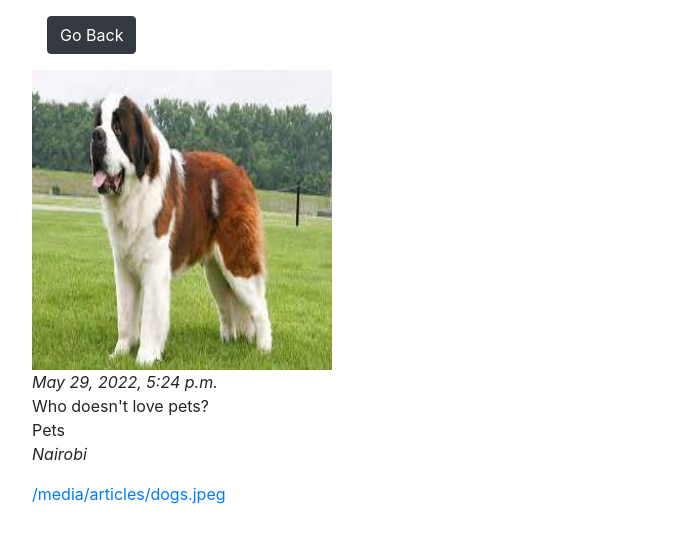
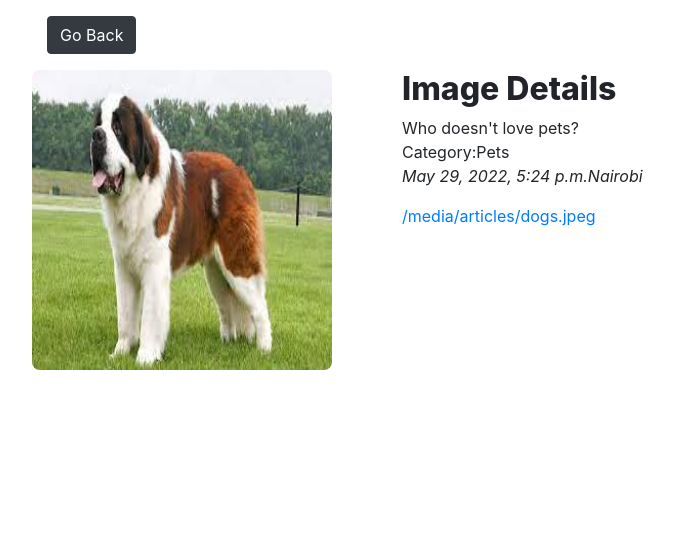
Before and after one commit to Mercynenoh/Photo-Explorer, a Django app: page /image/1 in a window 1280 px wide. Shown: the part 56-599 px from the top of the page, without its empty margins (68-742 px from the left). Run offline with Django 3.2, Linux system fonts and the light colour scheme; data comes from the database, SQL or seed files in the repository; both versions use the stored data as it was after the commit; some libraries are stand-ins or nearby versions.

Commit message:
add imge styling

```diff
--- a/pictures/templates/pictures/image.html
+++ b/pictures/templates/pictures/image.html
@@ -8,12 +8,22 @@
     <a class="btn btn-dark my-3" href="/">Go Back</a>
 </div>
 <div class="view">
+    <div class="row">
+        <div class="col-md-4">
+            <img class="image-thumbnail" src="{{post.image.url}}" alt="Card image cap" width="400px" height="400px" style="border-radius: 8px; justify-items: center;">
+        </div>
+        <div class="col-md-8">
+            <h2>Image Details</h2>
+            <p >{{post.description}}<br>Category:{{post.category}}<br><em>{{post.created}}</em><em>{{post.location}}</em></p>
+            <a href="{{post.image.url}}">{{post.image.url}}</a>
+        </div>
+    </div>
     <!-- <p class="card-text">{{post.author.username}}</p> -->
-    <img class="image-thumbnail" src="{{post.image.url}}" alt="Card image cap" style="width:400px" height="400px">
-    <p ><em >{{post.created}}</em><br>{{post.description}}<br>{{post.category}}<br><em>{{post.location}}</em></p>
+
+
 </div>
 
-<a href="{{post.image.url}}">{{post.image.url}}</a>
+
 <!-- <button type="button" onclick="getURL();" class="copy-btn"><a href="{{post.image.url}}">{{post.image.url}}</a></button> -->
 
 
--- a/pictures/templates/pictures/post_list.html
+++ b/pictures/templates/pictures/post_list.html
@@ -6,7 +6,7 @@
         <div class="col-md-3">
             <div class="card mt-4" style="width: 18rem;">
                 <ul class="list-group list-group-flush">
-                <li class="list-group-item">Categories:</li>
+                <li class="list-group-item">Categories Posted:</li>
                 {% for category in object_list %}
                  <li class="list-group-item">
                 {{category.category}}
@@ -24,10 +24,10 @@
                 <div class="col-md-4 my-4 " >
                     <div class="">
                         <!-- <p class="card-text">{{image.author.username}}</p> -->
-                         <img src="{{image.image.url}}" src="" height="300px" width="300px" style="border-radius:20%">
+                         <img src="{{image.image.url}}" src="" height="300px" width="300px" style="border-radius:15%;">
                         <div class="card-body">
                             <!-- <p >{{image.description}}<br>Category:{{image.category}}<br><em >{{image.created}}</em><br><em>{{image.location}}</em></p> -->
-                            <a href="{% url 'image' image.id %}" class="btn btn-dark" >View post</a>
+                            <a href="{% url 'image' image.id %}" class="btn btn-dark" >View details</a>
 
                         </div>
                       </div>
--- a/pictures/templates/pictures/search.html
+++ b/pictures/templates/pictures/search.html
@@ -17,7 +17,7 @@
     {% for post in posts %}
       <div class="col-sm-6 col-md-3">
         <!-- <h5>Category:{{post.category}}</h5> -->
-        <img src="{{post.image.url}}" src="" height="300px" width="300px" >
+        <img src="{{post.image.url}}" src="" height="300px" width="300px"style="border-radius: 8px; justify-items: center;" >
         <p>{{post.description}}<br>Category:{{post.category}}<br><em >{{post.created}}</em><br><em>{{post.location}}</em></p>
 
       </div>
--- a/static/css/index.css
+++ b/static/css/index.css
@@ -31,3 +31,6 @@ h1{
       max-width: 300px;
       max-height: 300px;
   }
+h2{
+  font-weight: 800;
+}
```
Also changed, not shown: db.sqlite3.
